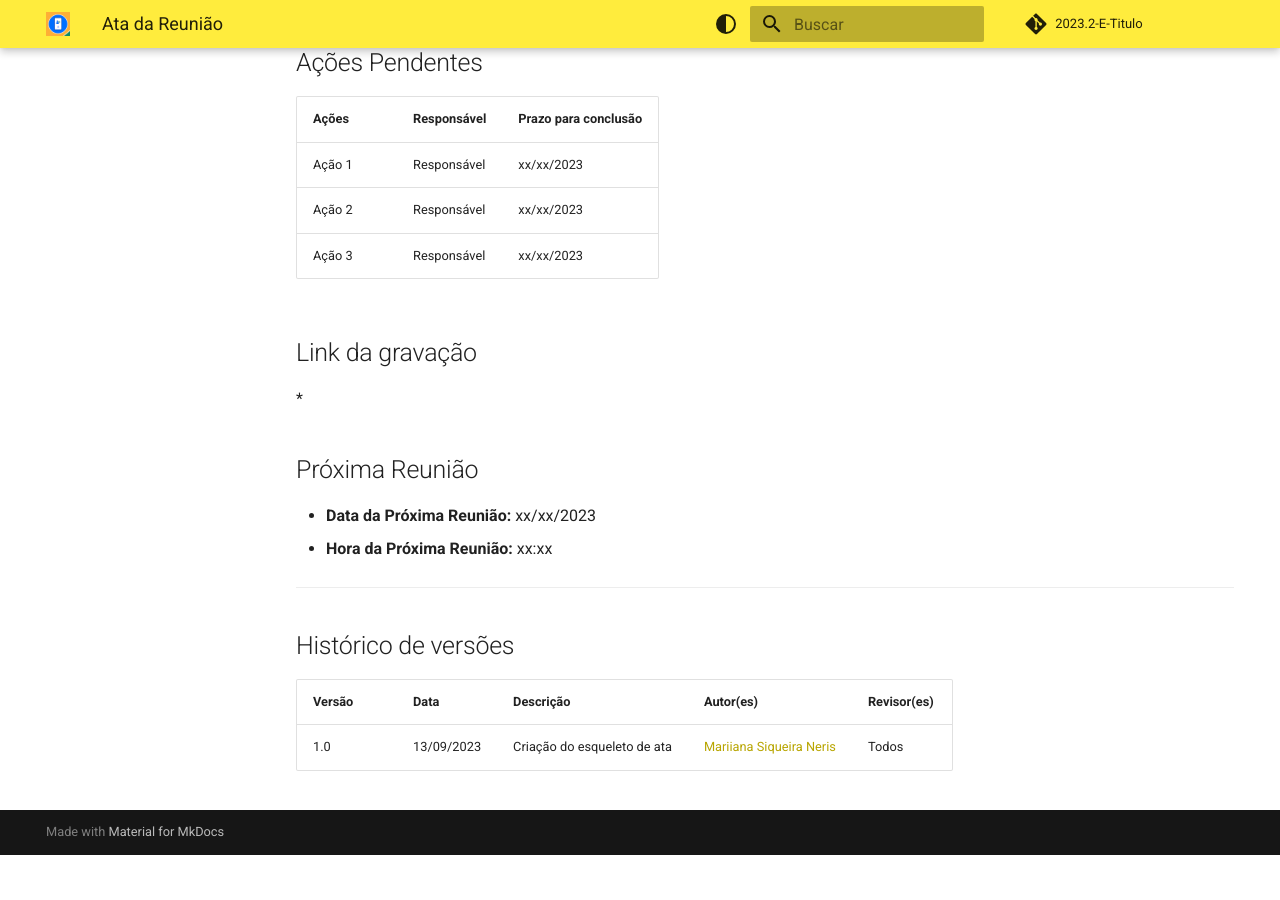
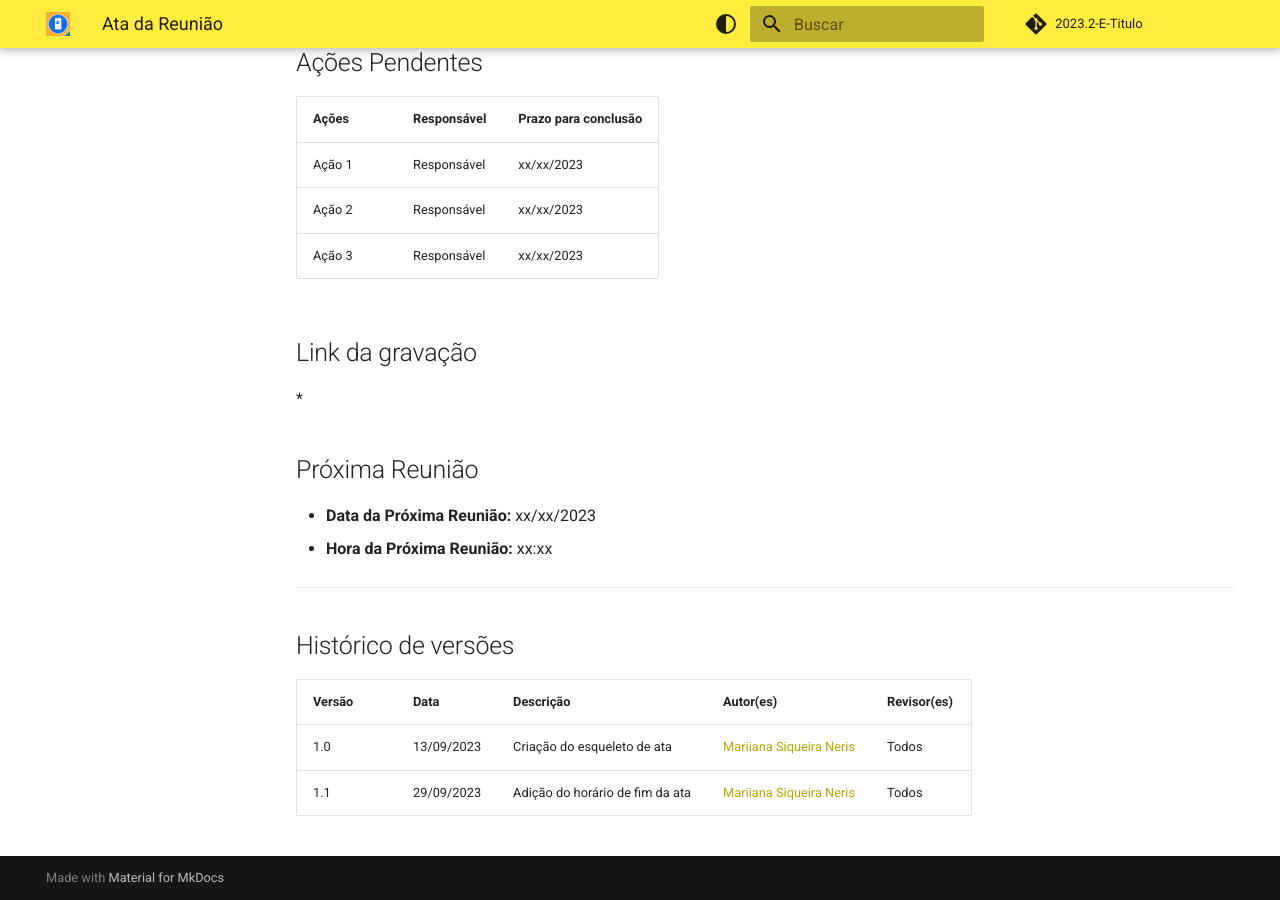
Before and after one commit to Requisitos-de-Software/2023.2-e-Titulo, an MkDocs documentation site: the page built from docs/atas/esqueleto_de_ata.md, in a window 1280 px wide and 900 px high, scrolled down 1100 px. Built offline with MkDocs 1.6.1 and Material for MkDocs 9.7.7, drawn with Linux system fonts in a browser that asks for light colours; comment, search, counter and statistics services are not loaded; before the commit the page ends 1955 px from its top, so only the background shows below that.

Commit message:
Update histórico de versões esqueleto_de_ata.md

```diff
--- a/docs/atas/esqueleto_de_ata.md
+++ b/docs/atas/esqueleto_de_ata.md
@@ -45,3 +45,4 @@
 | Versão | Data       | Descrição                   | Autor(es)     | Revisor(es) |
 |--------|------------|-----------------------------|---------------|-------------|
 | 1.0    | 13/09/2023 | Criação do esqueleto de ata | [Mariiana Siqueira Neris](https://github.com/Maryyscreuza) | Todos |
+| 1.1    | 29/09/2023 | Adição do horário de fim da ata | [Mariiana Siqueira Neris](https://github.com/Maryyscreuza) | Todos |
```
